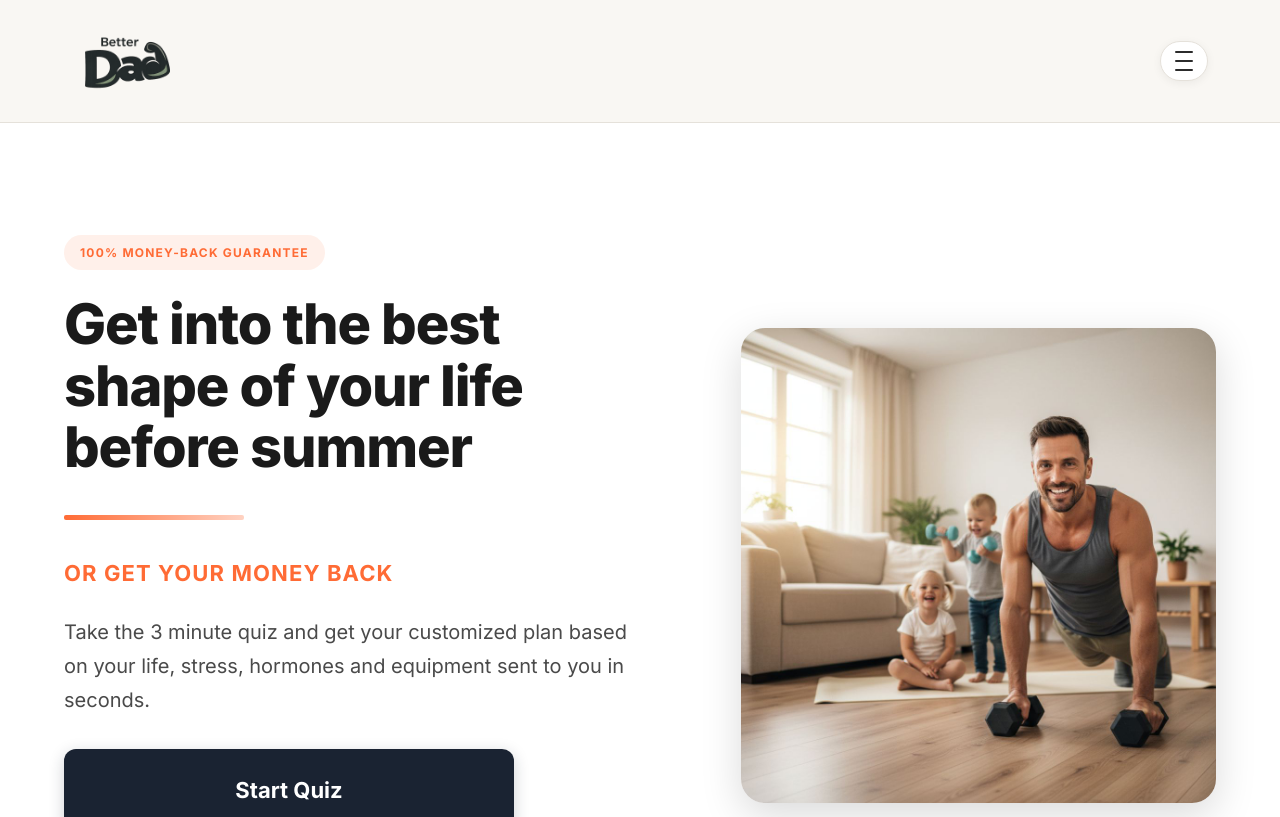
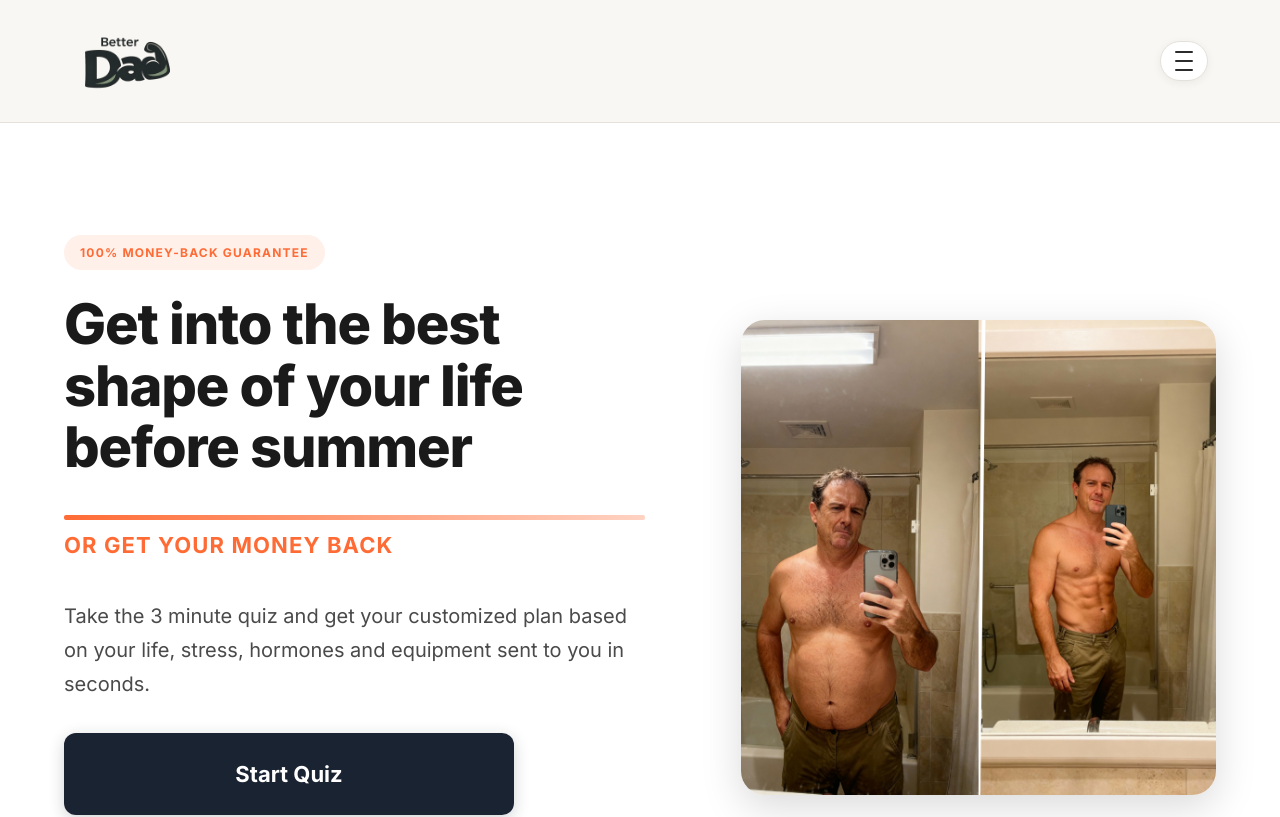
Before and after one commit to cedervikarl/betterdad, a React (Vite) app: page / in a window 1280 px wide. Shown: the top 817 px of the page. Built offline with nearby package versions, Linux system fonts and the light colour scheme; no server answers.

Commit message:
Update hero image to guarantee image, make divider match text width, fix mobile spacing and text wrapping

```diff
--- a/src/components/Hero.css
+++ b/src/components/Hero.css
@@ -63,7 +63,7 @@
    ============================================ */
 .hero-section {
   background-color: var(--bg-white);
-  padding: 2rem 0;
+  padding: 1.5rem 0;
   min-height: auto;
   display: flex;
   align-items: flex-start;
@@ -88,7 +88,7 @@
 .hero-content {
   display: flex;
   flex-direction: column;
-  gap: 1.25rem;
+  gap: 0.875rem;
   text-align: center;
   width: 100%;
 }
@@ -114,16 +114,25 @@
   color: var(--text-dark);
   margin: 0;
   letter-spacing: -0.02em;
-  line-height: 1.2;
+  line-height: 1.25;
   font-family: 'Inter', sans-serif;
+  word-wrap: break-word;
+  hyphens: auto;
+}
+
+.hero-guarantee-wrapper {
+  display: inline-flex;
+  flex-direction: column;
+  align-items: center;
+  gap: 0.5rem;
+  margin: 0.5rem auto;
 }
 
 .hero-title-divider {
-  width: 80px;
   height: 3px;
   background: linear-gradient(90deg, var(--accent-orange) 0%, rgba(255, 107, 53, 0.3) 100%);
   border-radius: 2px;
-  margin: 0.5rem auto;
+  width: 100%;
 }
 
 .hero-guarantee {
@@ -134,13 +143,14 @@
   text-transform: uppercase;
   margin: 0;
   font-family: 'Inter', sans-serif;
+  white-space: nowrap;
 }
 
 .hero-image-mobile {
   display: block;
   width: 100%;
   max-width: 100%;
-  margin: 1.25rem 0;
+  margin: 1rem 0;
 }
 
 .hero-image-mobile .hero-image {
@@ -445,7 +455,7 @@
     padding: 5rem 0;
     min-height: 90vh;
     align-items: center;
-  }
+}
 
   .hero-container {
     padding: 0 3rem;
@@ -470,17 +480,25 @@
 
   .hero-title {
     font-size: 2.5rem;
+    line-height: 1.2;
+    word-wrap: normal;
+    hyphens: none;
   }
 
-  .hero-title-divider {
-    width: 120px;
-    height: 4px;
+  .hero-guarantee-wrapper {
+    align-items: flex-start;
     margin: 0.75rem 0;
     margin-left: 0;
   }
 
+  .hero-title-divider {
+    height: 4px;
+    width: 100%;
+  }
+
   .hero-guarantee {
     font-size: 1.125rem;
+    white-space: nowrap;
   }
 
   .hero-image-mobile {
@@ -594,12 +612,13 @@
   .hero-title {
     font-size: 3.5rem;
     line-height: 1.1;
+    word-wrap: normal;
+    hyphens: none;
   }
 
   .hero-title-divider {
-    width: 180px;
     height: 5px;
-    margin: 0.75rem 0;
+    width: 100%;
   }
 
   .hero-guarantee {
--- a/src/components/Hero.jsx
+++ b/src/components/Hero.jsx
@@ -1,5 +1,5 @@
 import './Hero.css'
-import heroImage from '../assets/images/hero-workout.jpg'
+import heroImage from '../assets/images/info-5-guarantee.jpg'
 
 function Hero({ onStart }) {
   return (
@@ -13,8 +13,10 @@ function Hero({ onStart }) {
               <h1 className="hero-title">
                 Get into the best shape of your life before summer
               </h1>
+              <div className="hero-guarantee-wrapper">
                 <div className="hero-title-divider"></div>
                 <p className="hero-guarantee">OR GET YOUR MONEY BACK</p>
+              </div>
               <div className="hero-image-mobile">
                 <img src={heroImage} alt="Fit dad" className="hero-image" />
               </div>
```
Lines whose indentation alone changed are shown as unchanged.
